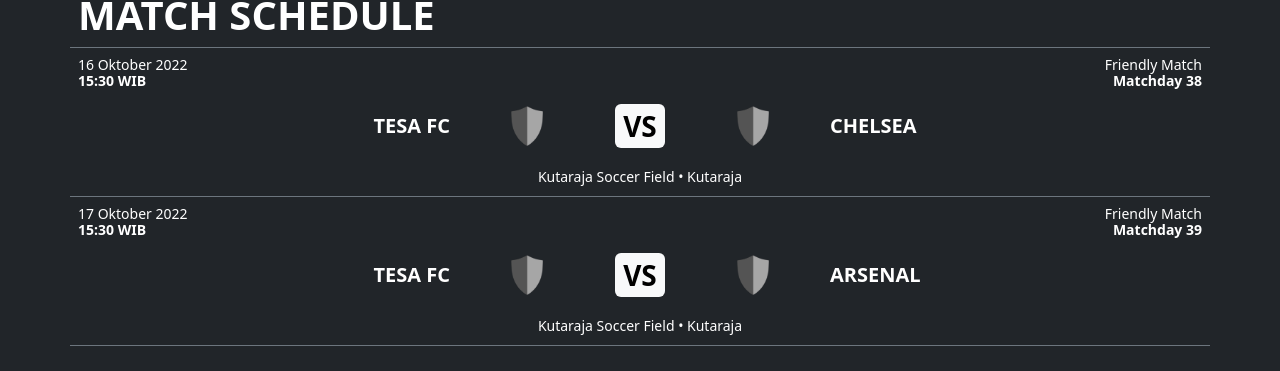
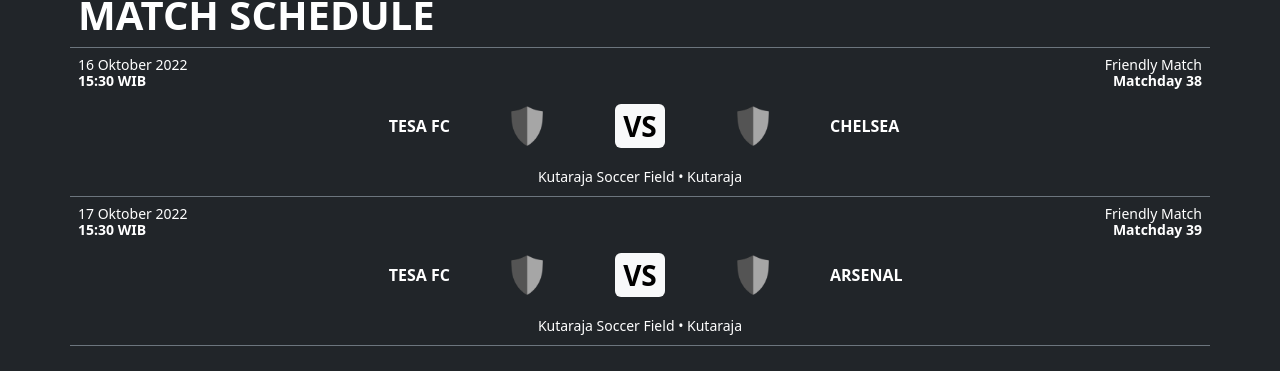
Before and after one commit to tesafc/tesafc.github.io, a Jekyll site: the page built from matches.html, in a window 1280 px wide. Shown: the part 118-489 px from the top of the page. Built offline with Jekyll 4.4.1, drawn with Linux system fonts in a browser that asks for light colours.

Commit message:
Update matches.html

```diff
--- a/matches.html
+++ b/matches.html
@@ -24,7 +24,7 @@
           <div class="card-body py-2">
             <div class="row g-2">
               <div class="col-4 d-flex justify-content-end align-items-center">
-                <p class="card-text text-end text-uppercase fs-5 fw-bolder lh-1 pe-3 pe-md-0">{{ match.home-team.name }}</p>
+                <p class="card-text text-end text-uppercase fw-bolder lh-1 pe-3 pe-md-0">{{ match.home-team.name }}</p>
               </div>
               <div class="col-1 d-flex justify-content-end align-items-center">
                 <img src="{% if match.home-team.logo %}{{ match.home-team.logo | relative_url }}{% else %}{{ '/assets/img/logo/logo-blank.png' | relative_url }}{% endif %}" alt="" class="text-end" width="auto" height="40">
@@ -36,7 +36,7 @@
                 <img src="{% if match.away-team.logo %}{{ match.away-team.logo | relative_url }}{% else %}{{ '/assets/img/logo/logo-blank.png' | relative_url }}{% endif %}" alt="" class="text-start" width="auto" height="40">
               </div>
               <div class="col-4 d-flex justify-content-start align-items-center">
-                <p class="card-text text-start text-uppercase fs-5 fw-bolder lh-1 ps-3 ps-md-0">{{ match.away-team.name }}</p>
+                <p class="card-text text-start text-uppercase fw-bolder lh-1 ps-3 ps-md-0">{{ match.away-team.name }}</p>
               </div>
             </div>
           </div>
```
